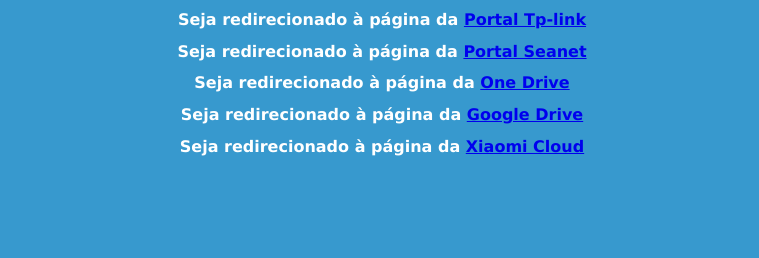
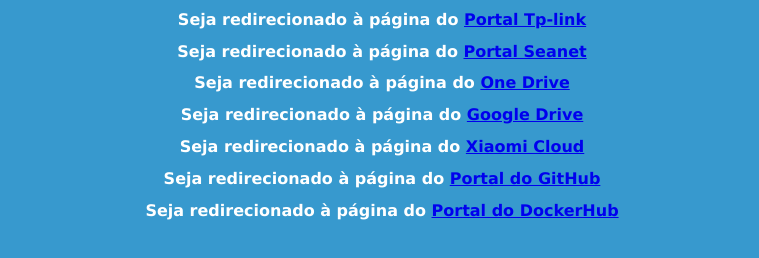
Before and after one commit to douglasdalves/docker-teste, a website: page index.html in a window 1280 px wide. Shown: the part 352-610 px from the top of the page, without its empty margins (258-1017 px from the left). Drawn offline with Linux system fonts and the light colour scheme.

Commit message:
Update index.html

```diff
--- a/index.html
+++ b/index.html
@@ -9,15 +9,19 @@
 <body>
     <h1>Usando Docker!</h1>
 
-    <h3>Seja redirecionado à página da
+    <h3>Seja redirecionado à página do
         <a href="http://192.168.8.1/webpages/login.html" target="_blank">Portal Tp-link</a></h3>
-    <h3>Seja redirecionado à página da
+    <h3>Seja redirecionado à página do
         <a href="http://186.251.248.13/soucliente/minha_conta" target="_blank">Portal Seanet</a></h3>
-    <h3>Seja redirecionado à página da
+    <h3>Seja redirecionado à página do
         <a href="https://onedrive.live.com/?id=root&cid=2AA613F4124AF5AF" target="_blank">One Drive</a></h3>
-    <h3>Seja redirecionado à página da
+    <h3>Seja redirecionado à página do
         <a href="https://drive.google.com/drive/my-drive" target="_blank">Google Drive</a></h3>
-    <h3>Seja redirecionado à página da
+    <h3>Seja redirecionado à página do
         <a href="https://us.i.mi.com/?_locale=pt_BR#/" target="_blank">Xiaomi Cloud</a></h3>
+    <h3>Seja redirecionado à página do
+        <a href="https://github.com/" target="_blank">Portal do GitHub</a></h3>
+    <h3>Seja redirecionado à página do
+        <a href="https://hub.docker.com/" target="_blank">Portal do DockerHub</a></h3>
 </body>
 </html>
```
